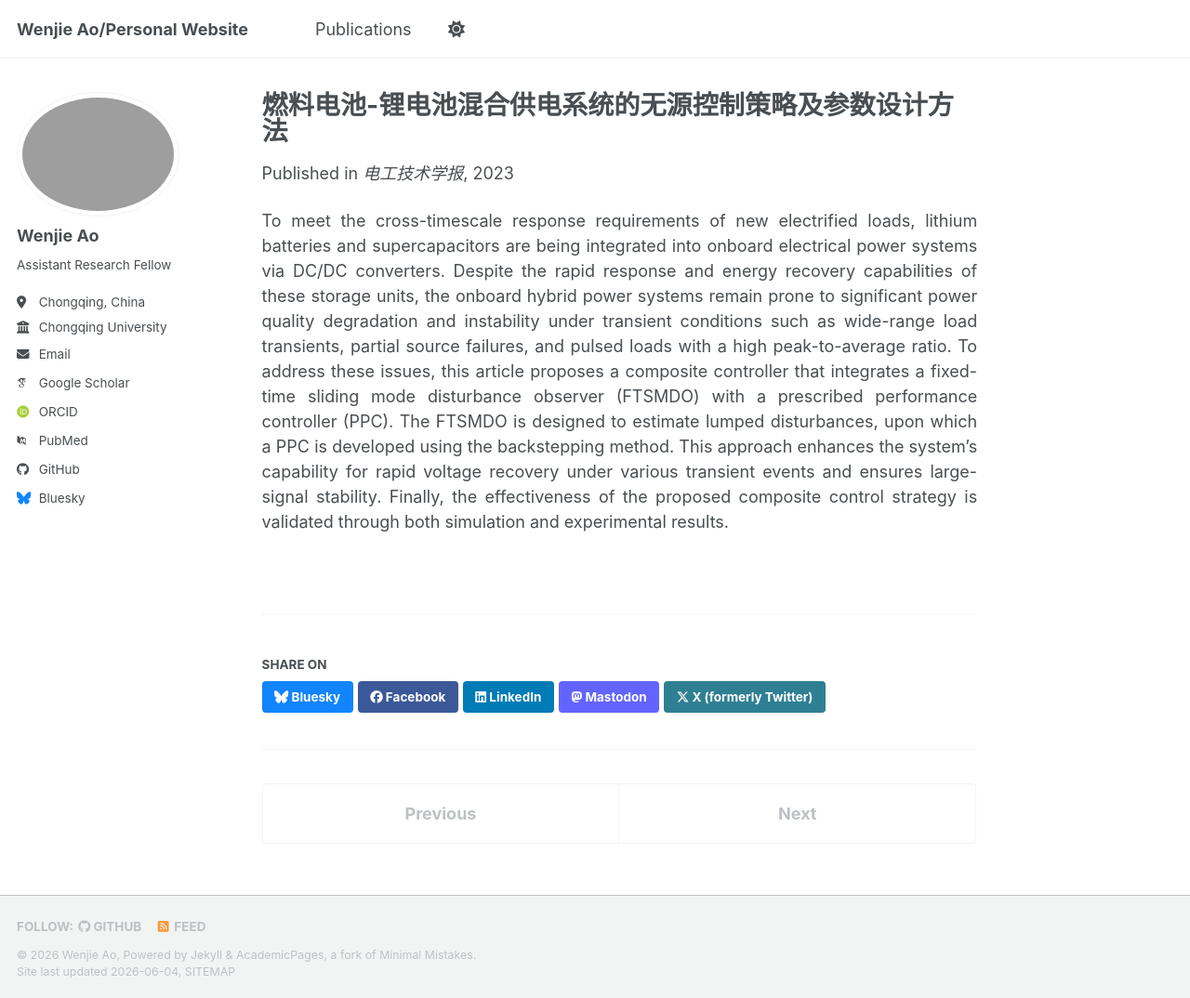
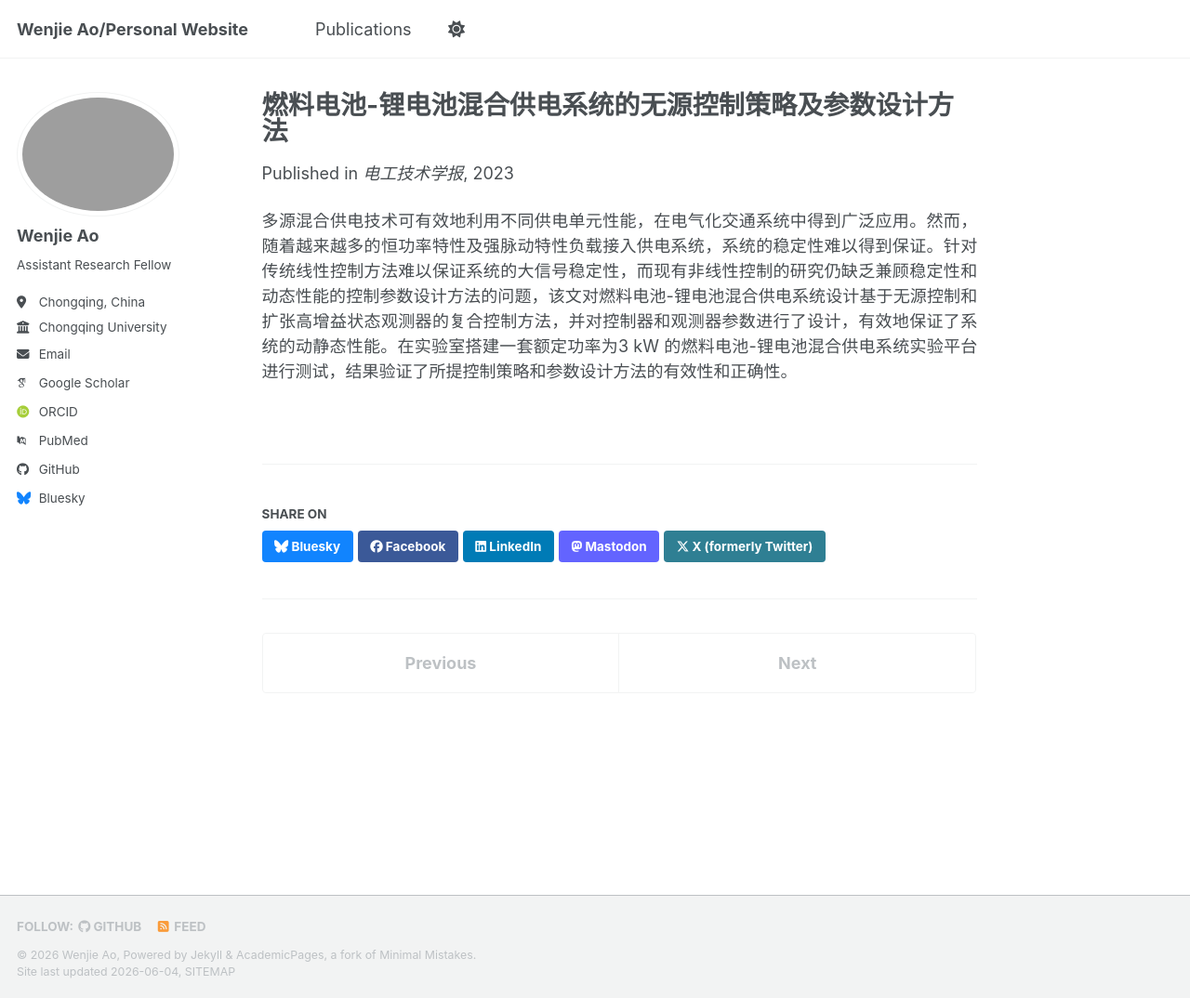
Before and after one commit to aowenjie-cyber/aowenjie-cyber.github.io, a Jekyll site: the page built from _publications/JournalPaper202301.md, in a window 1280 px wide and 1074 px high. Shown: the whole window at 93% size. Built offline with Jekyll 4.4.1, drawn with Linux system fonts in a browser that asks for light colours; some web fonts are replaced; a script bundle is joined from its source files by our own code; library files that are not in the unit come from our copies.

Commit message:
更新了202302文章信息

```diff
--- a/_publications/JournalPaper202301.md
+++ b/_publications/JournalPaper202301.md
@@ -11,4 +11,4 @@ paperurl: 'https://academicpages.github.io/files/JournalPaper202301.pdf'
 #bibtexurl: 'https://academicpages.github.io/files/bibtex1.bib'
 #citation: 'Your Name, You. (2009). &quot;Paper Title Number 1.&quot; <i>Journal 1</i>. 1(1).'
 ---
-To meet the cross-timescale response requirements of new electrified loads, lithium batteries and supercapacitors are being integrated into onboard electrical power systems via DC/DC converters. Despite the rapid response and energy recovery capabilities of these storage units, the onboard hybrid power systems remain prone to significant power quality degradation and instability under transient conditions such as wide-range load transients, partial source failures, and pulsed loads with a high peak-to-average ratio. To address these issues, this article proposes a composite controller that integrates a fixed-time sliding mode disturbance observer (FTSMDO) with a prescribed performance controller (PPC). The FTSMDO is designed to estimate lumped disturbances, upon which a PPC is developed using the backstepping method. This approach enhances the system’s capability for rapid voltage recovery under various transient events and ensures large-signal stability. Finally, the effectiveness of the proposed composite control strategy is validated through both simulation and experimental results.
+多源混合供电技术可有效地利用不同供电单元性能，在电气化交通系统中得到广泛应用。然而，随着越来越多的恒功率特性及强脉动特性负载接入供电系统，系统的稳定性难以得到保证。针对传统线性控制方法难以保证系统的大信号稳定性，而现有非线性控制的研究仍缺乏兼顾稳定性和动态性能的控制参数设计方法的问题，该文对燃料电池-锂电池混合供电系统设计基于无源控制和扩张高增益状态观测器的复合控制方法，并对控制器和观测器参数进行了设计，有效地保证了系统的动静态性能。在实验室搭建一套额定功率为3 kW 的燃料电池-锂电池混合供电系统实验平台进行测试，结果验证了所提控制策略和参数设计方法的有效性和正确性。
```
Also changed, not shown: _publications/JournalPaper202302.md (+1 -1 lines).
